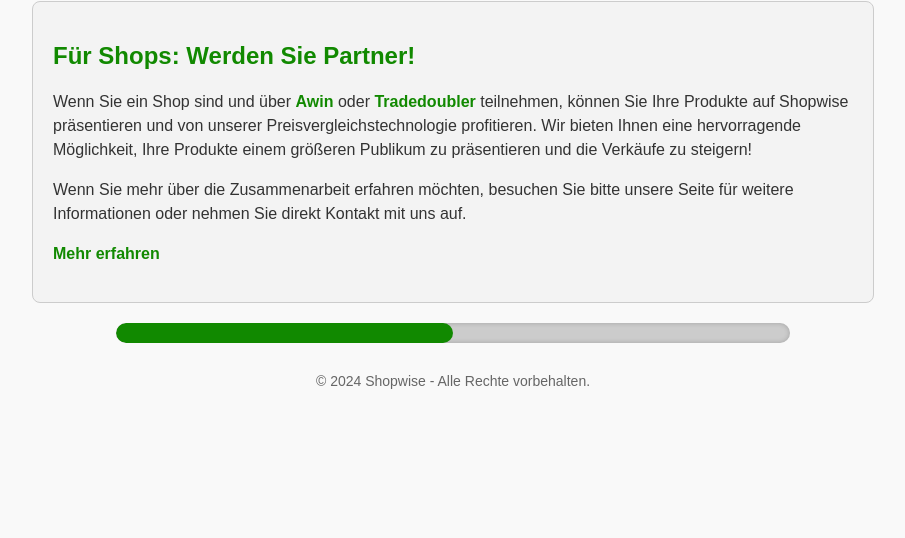
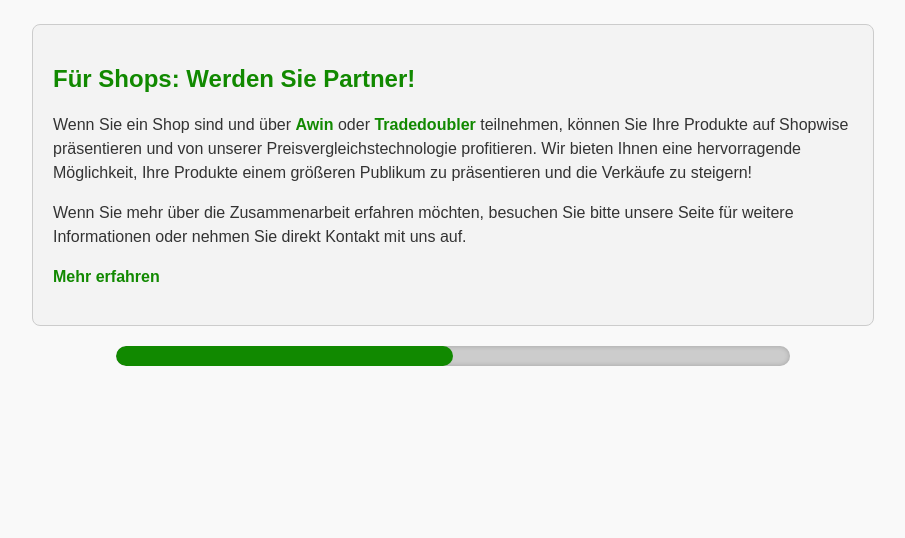
Before and after one commit to moritz1503/mywebsite, a plain HTML site: page index.html in a window 1280 px wide. Shown: the part 262-800 px from the top of the page, without its empty margins (187-1092 px from the left). Drawn offline with Linux system fonts and the light colour scheme.

Commit message:
Update index.html

```diff
--- a/index.html
+++ b/index.html
@@ -141,11 +141,6 @@
                 <div class="progress"></div>
             </div>
         </div>
-
-        <!-- Footer -->
-        <footer>
-            &copy; 2024 Shopwise - Alle Rechte vorbehalten.
-        </footer>
     </div>
 </body>
 </html>
```
